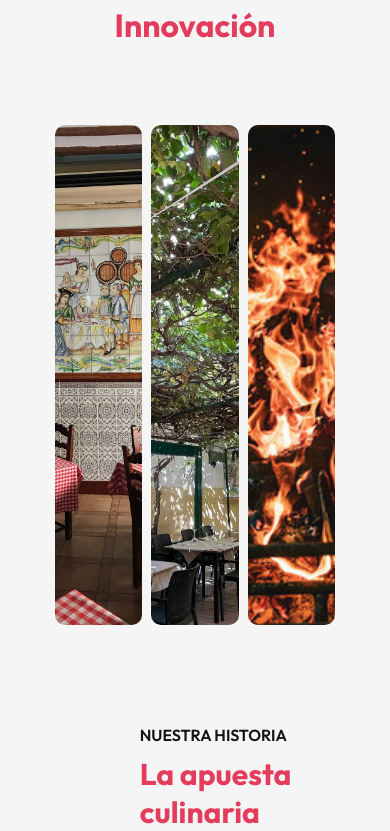
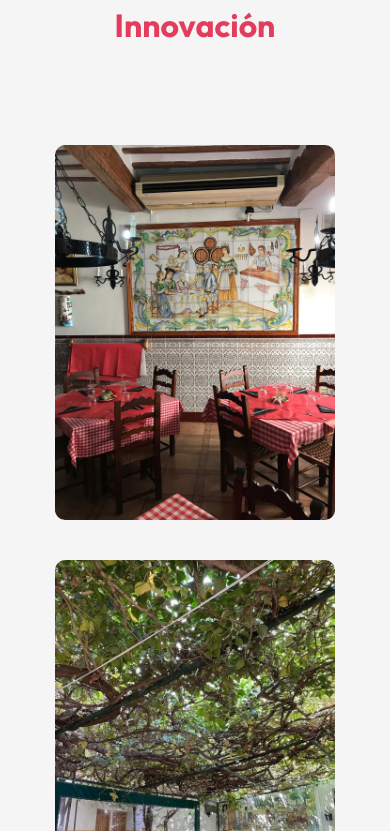
Before and after one commit to mmartins23/laposadacasapepe, a React (Vite) app in the folder laposada/: page / in a window 390 px wide. Shown: the part 1013-1844 px from the top of the page. Built offline with nearby package versions, Linux system fonts and the light colour scheme.

Commit message:
La Posada Welcome Page Media Queries Component

```diff
--- a/laposada/src/components/Welcome/Welcome.css
+++ b/laposada/src/components/Welcome/Welcome.css
@@ -4,44 +4,57 @@
     display: flex;
     align-items: center;
     justify-content: space-between;
+    flex-wrap: wrap; /* Allows items to wrap to the next line if they don't fit, making the layout responsive */
+}
+
+.new {
+    flex-basis: 31%; /* Each item takes up approximately 31% of the container's width */
+    position: relative; /* Enables positioning for the caption overlay */
+    margin-bottom: 20px; /* Adds space between the rows of images */
 }
 
 .new img {
-    width: 100%;
-    height: 500px; /* Aumenta a altura para criar um efeito de portrait mais alto */
-    object-fit: cover; /* Garante que a imagem preencha o espaço sem distorcer */
-    border-radius: 10px;
-    display: block;
-}
-
-.new {
-    flex-basis: 31%;
-    position: relative;
+    width: 100%; /* Ensures the image takes up the full width of its container */
+    height: 375px; /* Fixes the image height to maintain consistent portrait format */
+    object-fit: cover; /* Ensures the image covers the entire container without distortion */
+    border-radius: 10px; /* Adds rounded corners to the images */
+    display: block; /* Makes the image a block element to prevent inline spacing issues */
 }
 
 .caption {
-    border-radius: 10px;
-    position: absolute;
+    border-radius: 10px; /* Adds rounded corners to the caption overlay */
+    position: absolute; /* Positions the caption over the image */
     top: 0;
     left: 0;
     bottom: 0;
     right: 0;
-    background: rgba(0, 15, 152, 0.3);
+    background: rgba(0, 15, 152, 0.3); /* Semi-transparent dark overlay */
     display: flex;
     align-items: center;
     justify-content: center;
-    flex-direction: column;
-    color: #fff;
-    cursor: pointer;
-    opacity: 0;
-    transition: opacity 0.3s ease-in-out;
-}
-
-.caption span {
-    width: 60px;
-    margin-bottom: 10px;
+    flex-direction: column; /* Centers the caption text vertically and horizontally */
+    color: #fff; /* White text for readability */
+    cursor: pointer; /* Pointer cursor to indicate interactivity */
+    opacity: 0; /* Initially hidden, shown on hover */
+    transition: opacity 0.3s ease-in-out; /* Smooth transition for the hover effect */
 }
 
 .new:hover .caption {
-    opacity: 1;
+    opacity: 1; /* Caption becomes visible when the user hovers over the image */
 }
+
+@media (max-width: 650px) {
+    .news {
+        flex-direction: column; /* Stacks the images in a single column for mobile view */
+    }
+
+    .new {
+        flex-basis: 100%; /* Each image takes up 100% of the container width in mobile view */
+        margin: 20px 0; /* Adds space between the images */
+    }
+
+    .new img {
+        width: 100%; /* Ensures the image still takes up the full width of its container in mobile */
+        height: 375px; /* Maintains the same fixed height for consistent image size */
+    }
+}
--- a/laposada/src/components/Welcome/Welcome.jsx
+++ b/laposada/src/components/Welcome/Welcome.jsx
@@ -16,7 +16,7 @@ const Welcome = () => {
       <div className='new'>
         <img src={news_2} alt='La Posada Restaurant Garden' />
         <div className='caption'>
-          <p>Disfruta al Aire Libre en Nuestro Jardín</p>
+          <p>Disfruta Nuestro Jardín</p>
         </div>
       </div>
       <div className='new'>
```
